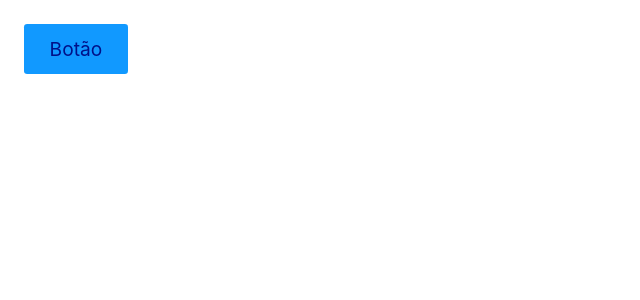
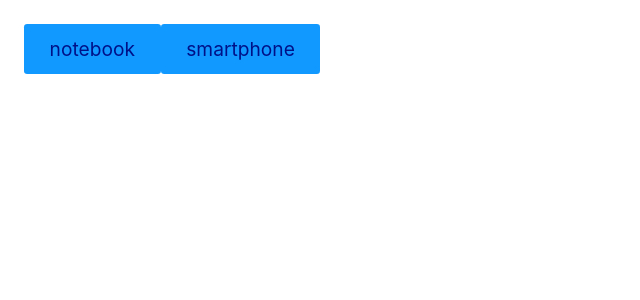
Before and after one commit to ArthurDetomi/React-Origamid, a React (Create React App) app in the folder modulo03-hooks/states/: page / in a window 1280 px wide. Shown: the top 300 px of the page, without its empty margins (0-640 px from the left). Built offline with nearby package versions, Linux system fonts and the light colour scheme.

Commit message:
Realizando exercicio useEffect

```diff
--- a/modulo03-hooks/states/src/App.js
+++ b/modulo03-hooks/states/src/App.js
@@ -1,11 +1,9 @@
-import EffectMain from "./components/effect/EffectMain";
-import Main from "./components/state/exercicios/Main";
+import ExercicioEffect from "./components/effect/exercicio/ExercicioEffect";
 
 function App() {
   return (
     <div>
-      {/*<Aula1 />*/}
-      <EffectMain />
+      <ExercicioEffect />
     </div>
   );
 }
--- /dev/null
+++ b/modulo03-hooks/states/src/components/effect/exercicio/ExercicioEffect.jsx
@@ -0,0 +1,37 @@
+import React from "react";
+import ProdutoExEffect from "./ProdutoExEffect";
+
+const BASE_URL = "https://ranekapi.origamid.dev/json/api/produto";
+const KEY = "produto";
+
+const ExercicioEffect = () => {
+  const [nomeProduto, setNomeProduto] = React.useState(() => {
+    const nameProduct = window.localStorage.getItem(KEY);
+    return nameProduct;
+  });
+  const [dados, setDados] = React.useState(null);
+
+  React.useEffect(() => {
+    if (nomeProduto) {
+      fetch(BASE_URL + "/" + nomeProduto)
+        .then((response) => response.json())
+        .then((json) => setDados(json));
+      window.localStorage.setItem(KEY, nomeProduto);
+    }
+  }, [nomeProduto]);
+
+  const handleClick = (event) => {
+    const novoNomeProduto = event.target.innerText;
+    setNomeProduto(novoNomeProduto);
+  };
+
+  return (
+    <div>
+      <button onClick={(e) => handleClick(e)}>notebook</button>
+      <button onClick={(e) => handleClick(e)}>smartphone</button>
+      {dados && <ProdutoExEffect produto={dados} />}
+    </div>
+  );
+};
+
+export default ExercicioEffect;
--- /dev/null
+++ b/modulo03-hooks/states/src/components/effect/exercicio/ProdutoExEffect.jsx
@@ -0,0 +1,12 @@
+import React from "react";
+
+const ProdutoExEffect = ({ produto }) => {
+  return (
+    <div>
+      <h1>{produto.nome}</h1>
+      <p>{produto.preco}</p>
+    </div>
+  );
+};
+
+export default ProdutoExEffect;
```
